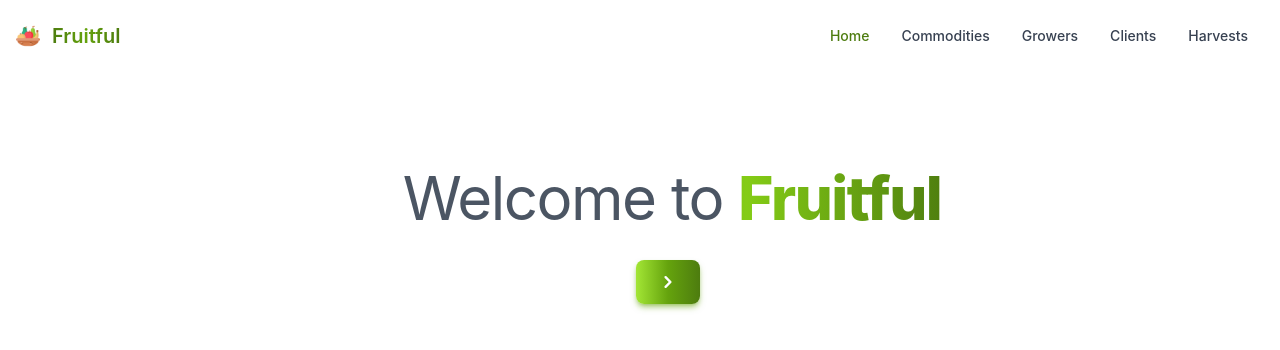
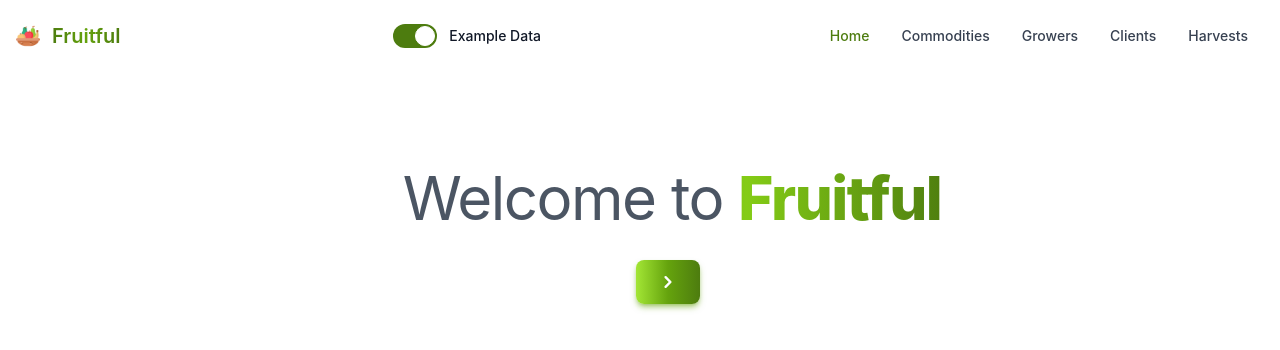
Before and after one commit to cmarinkovic/fruitful, a Next.js app: page / in a window 1280 px wide. Shown: the top 350 px of the page. Built offline with nearby package versions, Linux system fonts and the light colour scheme.

Commit message:
Updated Navbar

```diff
--- a/components/Navbar.tsx
+++ b/components/Navbar.tsx
@@ -1,85 +1,32 @@
+import { useContext, useState } from "react";
 import Image from "next/image";
 import Link from "next/link";
 import { useRouter } from "next/router";
 
+import { ExampleContext } from "../contexts/ExampleContext";
+
+interface ButtonProps {
+  onClick: () => void;
+}
+
+interface NavbarItemProps {
+  links: { label: string; path: string }[];
+}
+
 export default function Navbar() {
-  const NavbarHamburger = () => {
-    return (
-      <button
-        data-collapse-toggle="navbar-default"
-        type="button"
-        className="inline-flex items-center p-2 ml-3 text-sm text-gray-500 rounded-lg md:hidden hover:bg-gray-100 focus:outline-none focus:ring-2 focus:ring-gray-200 dark:text-gray-400 dark:hover:bg-gray-700 dark:focus:ring-gray-600"
-        aria-controls="navbar-default"
-        aria-expanded="false"
-      >
-        <span className="sr-only">Open main menu</span>
-        <svg
-          className="w-6 h-6"
-          aria-hidden="true"
-          fill="currentColor"
-          viewBox="0 0 20 20"
-          xmlns="http://www.w3.org/2000/svg"
-        >
-          <path
-            fill-rule="evenodd"
-            d="M3 5a1 1 0 011-1h12a1 1 0 110 2H4a1 1 0 01-1-1zM3 10a1 1 0 011-1h12a1 1 0 110 2H4a1 1 0 01-1-1zM3 15a1 1 0 011-1h12a1 1 0 110 2H4a1 1 0 01-1-1z"
-            clip-rule="evenodd"
-          ></path>
-        </svg>
-      </button>
-    );
+  const [isHamburgerOpen, setIsHamburgerOpen] = useState<boolean>(false);
+
+  const [exampleState, setExampleState] = useContext(ExampleContext);
+
+  const toggleIsExample = () => {
+    setExampleState({ ...exampleState, isExample: !exampleState.isExample });
   };
 
-  const NavbarLogo = () => {
-    return (
-      <a href="#" className="flex items-center">
-        <div className="mr-3 h-6 w-6  relative">
-          <Image src="/logo.png" layout="fill" objectFit="cover" alt="" />
-        </div>
-
-        <span className="self-center text-xl font-semibold whitespace-nowrap text-transparent bg-clip-text bg-gradient-to-r from-lime-700 via-lime-600 to-lime-700">
-          Fruitful
-        </span>
-      </a>
-    );
+  const toggleHamburger = () => {
+    setIsHamburgerOpen(!isHamburgerOpen);
   };
 
-  interface Props {
-    items: { label: string; path: string }[];
-  }
-
-  const NavbarItems = ({ items }: Props) => {
-    const router = useRouter();
-
-    const activeLinkClass =
-      "cursor-pointer block py-2 pr-4 pl-3 text-white bg-lime-700 rounded md:bg-transparent md:text-lime-700 md:p-0 dark:text-white";
-
-    const inactiveLinkClass =
-      "cursor-pointer block py-2 pr-4 pl-3 text-gray-700 rounded hover:bg-gray-100 md:hover:bg-transparent md:border-0 md:hover:text-lime-700 md:p-0 dark:text-gray-400 md:dark:hover:text-white dark:hover:bg-gray-700 dark:hover:text-white md:dark:hover:bg-transparent";
-
-    const getClass = (route: string) => {
-      return router.pathname === route ? activeLinkClass : inactiveLinkClass;
-    };
-
-    return (
-      <div className="hidden w-full md:block md:w-auto" id="navbar-default">
-        {" "}
-        <ul className="flex flex-col p-4 mt-4 bg-gray-50 rounded-lg border border-gray-100 md:flex-row md:space-x-8 md:mt-0 md:text-sm md:font-medium md:border-0 md:bg-white dark:bg-gray-800 md:dark:bg-gray-900 dark:border-gray-700">
-          {items.map((item) => {
-            return (
-              <li key={item.label} className={getClass(item.path)}>
-                <Link href={item.path} aria-current="page">
-                  {item.label}
-                </Link>
-              </li>
-            );
-          })}
-        </ul>
-      </div>
-    );
-  };
-
-  const items = [
+  const links = [
     {
       label: "Home",
       path: "/",
@@ -102,13 +49,114 @@ export default function Navbar() {
     },
   ];
 
+  const NavbarHamburger = ({ onClick }: ButtonProps) => {
+    return (
+      <button
+        type="button"
+        onClick={onClick}
+        className="inline-flex items-center p-2 ml-3 text-sm text-gray-500 rounded-lg md:hidden hover:bg-gray-100 focus:outline-none focus:ring-2 focus:ring-gray-200"
+      >
+        <span className="sr-only">Open main menu</span>
+        <svg
+          className="w-6 h-6"
+          viewBox="0 0 20 20"
+          xmlns="http://www.w3.org/2000/svg"
+        >
+          <path
+            fillRule="evenodd"
+            d="M3 5a1 1 0 011-1h12a1 1 0 110 2H4a1 1 0 01-1-1zM3 10a1 1 0 011-1h12a1 1 0 110 2H4a1 1 0 01-1-1zM3 15a1 1 0 011-1h12a1 1 0 110 2H4a1 1 0 01-1-1z"
+            clipRule="evenodd"
+          ></path>
+        </svg>
+      </button>
+    );
+  };
+
+  const NavbarItems = ({ links }: NavbarItemProps) => {
+    /* ---------------------------------- Links --------------------------------- */
+    const router = useRouter();
+
+    const activeLinkClasses =
+      "cursor-pointer block py-2 pr-4 pl-3 text-white bg-lime-700 rounded md:bg-transparent md:text-lime-700 md:p-0 ";
+
+    const inactiveLinkClasses =
+      "cursor-pointer block py-2 pr-4 pl-3 text-gray-700 rounded hover:bg-gray-100 md:hover:bg-transparent md:border-0 md:hover:text-lime-700 md:p-0 ";
+
+    const getLinkClasses = (route: string) => {
+      return router.pathname === route
+        ? activeLinkClasses
+        : inactiveLinkClasses;
+    };
+
+    /* ------------------------------- Hamburgers ------------------------------- */
+    const openHamburgerClasses = "w-full md:block md:w-auto";
+
+    const closedHamburgerClasses = "hidden w-full md:block md:w-auto";
+
+    const getHamburgerClasses = () => {
+      return isHamburgerOpen ? openHamburgerClasses : closedHamburgerClasses;
+    };
+
+    return (
+      <div className={getHamburgerClasses()}>
+        <ul className="flex flex-col p-4 mt-4 bg-gray-50 rounded-lg border border-gray-100 md:flex-row md:space-x-8 md:mt-0 md:text-sm md:font-medium md:border-0 md:bg-white ">
+          {links.map((link) => {
+            return (
+              <li key={link.label} className={getLinkClasses(link.path)}>
+                <Link href={link.path}>{link.label}</Link>
+              </li>
+            );
+          })}
+        </ul>
+      </div>
+    );
+  };
+
+  const NavbarLogo = () => {
+    return (
+      <div className="flex items-center">
+        <div className="mr-3 h-6 w-6  relative">
+          <Image src="/logo.png" layout="fill" objectFit="cover" alt="" />
+        </div>
+
+        <span className="self-center text-xl font-semibold whitespace-nowrap text-transparent bg-clip-text bg-gradient-to-r from-lime-700 via-lime-600 to-lime-700">
+          Fruitful
+        </span>
+      </div>
+    );
+  };
+
+  const Toggle = ({ onClick }: ButtonProps) => {
+    return (
+      <label
+        htmlFor="default-toggle"
+        className="inline-flex relative items-center cursor-pointer"
+        onClick={onClick}
+      >
+        <input
+          type="checkbox"
+          value={exampleState.isExample}
+          onChange={toggleIsExample}
+          className="sr-only peer"
+          checked={exampleState.isExample}
+        />
+
+        <div className="w-11 h-6 bg-gray-200 peer-focus:outline-none peer-focus:ring-4 peer-focus:ring-blue-300  rounded-full peer dark:bg-gray-700 peer-checked:after:translate-x-full peer-checked:after:border-white after:content-[''] after:absolute after:top-[2px] after:left-[2px] after:bg-white after:border-gray-300 after:border after:rounded-full after:h-5 after:w-5 after:transition-al peer-checked:bg-lime-700"></div>
+        <span className="ml-3 text-sm font-medium text-gray-900 ">
+          Example Data
+        </span>
+      </label>
+    );
+  };
+
   return (
     <div>
-      <nav className="bg-white border-gray-200 px-2 sm:px-4 py-2.5 rounded dark:bg-gray-900">
+      <nav className="bg-white border-gray-200 px-2 sm:px-4 py-2.5 rounded">
         <div className="container flex flex-wrap justify-between items-center mx-auto">
           <NavbarLogo />
-          <NavbarHamburger />
-          <NavbarItems items={items} />
+          <Toggle onClick={toggleIsExample} />
+          <NavbarHamburger onClick={toggleHamburger} />
+          <NavbarItems links={links} />
         </div>
       </nav>
     </div>
```
